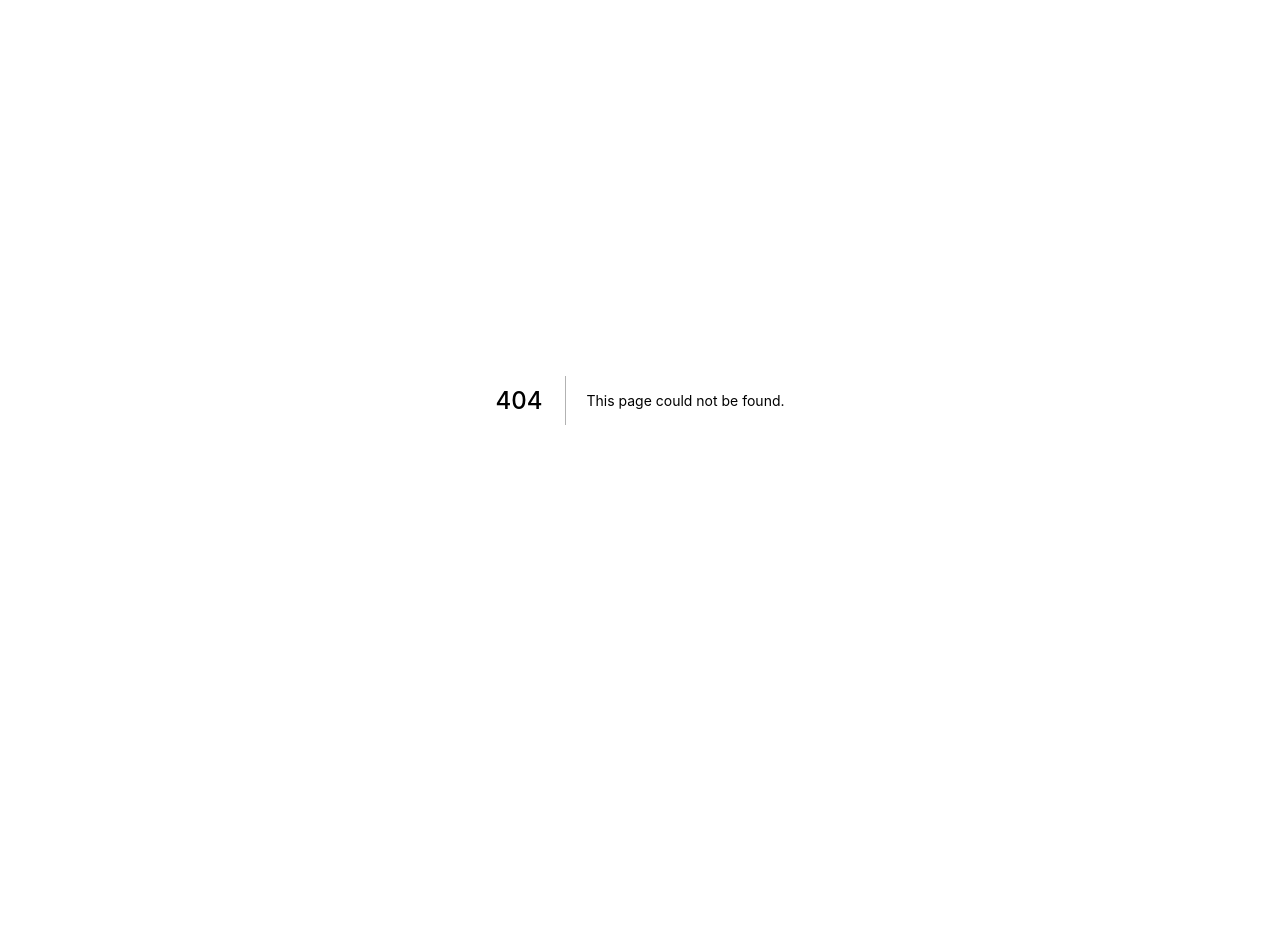
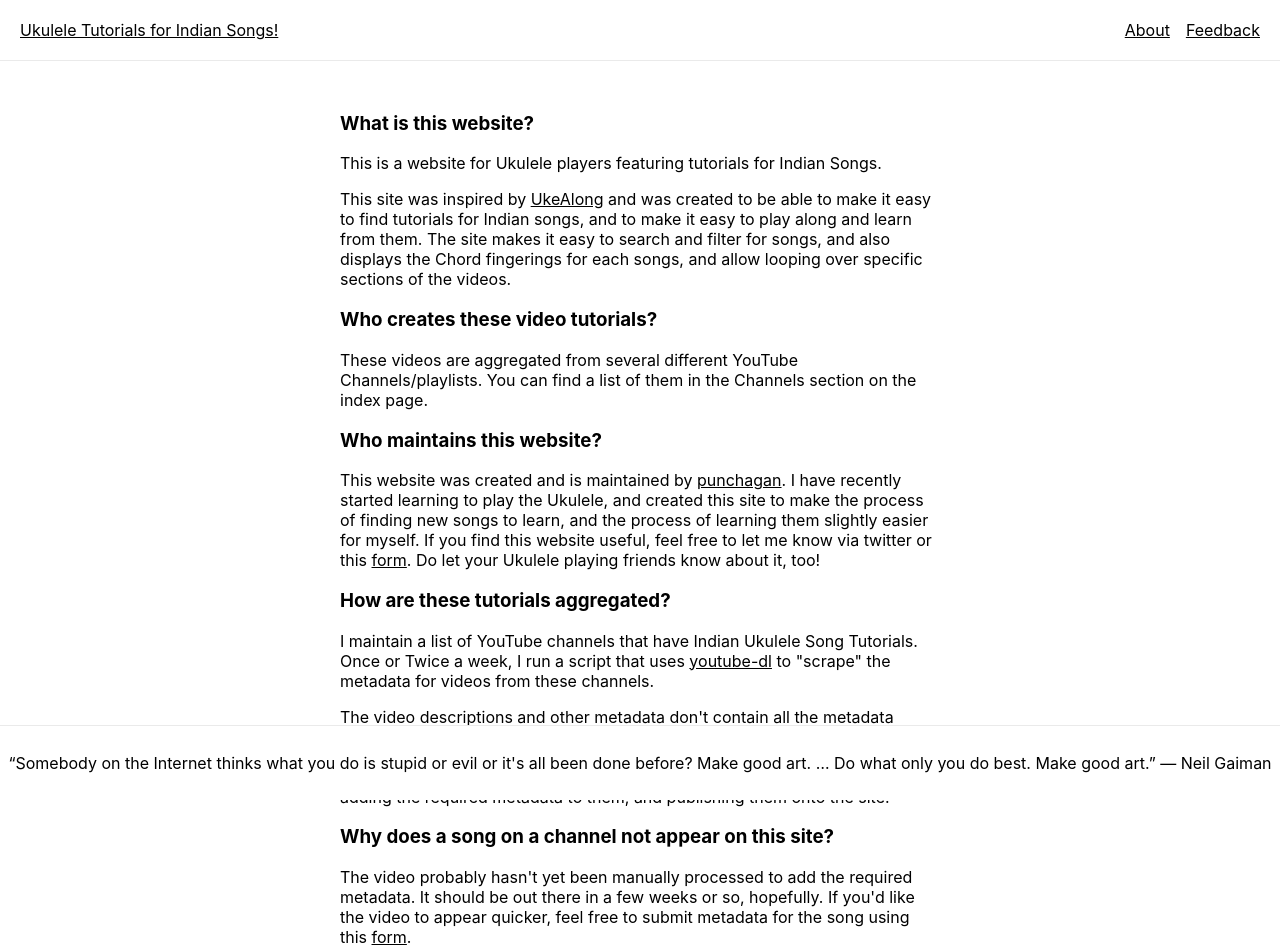
Before and after one commit to punchagan/ukulele-tutorials, a Next.js app in the folder site/: page /about in a window 1280 px wide. Before the commit this address had no page. Shown: the top 952 px of the page. Before the commit the page ends 800 px from the top, so only its background shows below. Built offline with nearby package versions, Linux system fonts and the light colour scheme.

Commit message:
Add About and Feedback pages

```diff
--- a/site/components/layout.js
+++ b/site/components/layout.js
@@ -17,12 +17,17 @@ export default function Layout({ children, title = "This is the default title" }
       </Head>
 
       <header className={styles.siteHeader}>
-        <div>
-          <Link href="/">
-            <a>Ukulele Tutorials for Indian Songs!</a>
+        <Link href="/">
+          <a className={styles.siteTitle}>Ukulele Tutorials for Indian Songs!</a>
+        </Link>
+        <nav>
+          <Link href="/about">
+            <a className={styles.navItem}>About</a>
           </Link>
-        </div>
-        <nav />
+          <Link href="/feedback">
+            <a className={styles.navItem}>Feedback</a>
+          </Link>
+        </nav>
       </header>
 
       {children}
--- /dev/null
+++ b/site/pages/about.js
@@ -0,0 +1,91 @@
+import Head from "next/head";
+import Link from "next/link";
+import Layout from "../components/layout";
+import styles from "../styles/Home.module.css";
+
+export default function About() {
+  return (
+    <Layout>
+      <Head>
+        <title>About - Ukelele Tutorials for Indian Songs</title>
+        <meta
+          name="description"
+          content="About page for Ukulele Tutorials for Indian Songs site."
+        />
+        <link rel="icon" href="/favicon.ico" />
+      </Head>
+      <div className={styles.container}>
+        <h3>What is this website?</h3>
+        <p>This is a website for Ukulele players featuring tutorials for Indian Songs.</p>
+        <p>
+          This site was inspired by <a href="https://ukealong.com">UkeAlong</a> and was created to
+          be able to make it easy to find tutorials for Indian songs, and to make it easy to play
+          along and learn from them. The site makes it easy to search and filter for songs, and also
+          displays the Chord fingerings for each songs, and allow looping over specific sections of
+          the videos.
+        </p>
+
+        <h3>Who creates these video tutorials?</h3>
+        <p>
+          These videos are aggregated from several different YouTube Channels/playlists. You can
+          find a list of them in the Channels section on the index page.
+        </p>
+
+        <h3>Who maintains this website?</h3>
+        <p>
+          This website was created and is maintained by{" "}
+          <a href="https://twitter.com/punchagan">punchagan</a>. I have recently started learning to
+          play the Ukulele, and created this site to make the process of finding new songs to learn,
+          and the process of learning them slightly easier for myself. If you find this website
+          useful, feel free to let me know via twitter or this{" "}
+          <Link href="/feedback">
+            <a>form</a>
+          </Link>
+          . Do let your Ukulele playing friends know about it, too!
+        </p>
+
+        <h3>How are these tutorials aggregated?</h3>
+        <p>
+          I maintain a list of YouTube channels that have Indian Ukulele Song Tutorials. Once or
+          Twice a week, I run a script that uses{" "}
+          <a href="https://github.com/ytdl-org/youtube-dl">youtube-dl</a> to "scrape" the metadata
+          for videos from these channels.
+        </p>
+        <p>
+          The video descriptions and other metadata don't contain all the metadata required to add a
+          video onto this site - for example, the actual chords used, artist information, start/end
+          timestamps for the actual play-along for the song. I spend some time every week manually
+          curating newly "scraped" videos, and adding the required metadata to them, and publishing
+          them onto the site.{" "}
+        </p>
+
+        <h3>Why does a song on a channel not appear on this site?</h3>
+        <p>
+          The video probably hasn't yet been manually processed to add the required metadata. It
+          should be out there in a few weeks or so, hopefully. If you'd like the video to appear
+          quicker, feel free to submit metadata for the song using this{" "}
+          <Link href="/feedback">
+            <a>form</a>
+          </Link>
+          .
+        </p>
+
+        <h3>How can I submit requests for aggregating new YouTube Channels?</h3>
+        <p>
+          Please submit information about the new channel using this{" "}
+          <Link href="/feedback">
+            <a>form</a>
+          </Link>
+          .
+        </p>
+
+        <h3>How can I submit requests for tutorials on specific songs?</h3>
+        <p>
+          You should get in touch with one of the channels from where we aggregate, and request them
+          to do a tutorial for a song. There's no way to request for new song tutorials on this
+          site, currently.
+        </p>
+      </div>
+    </Layout>
+  );
+}
--- a/site/styles/Home.module.css
+++ b/site/styles/Home.module.css
@@ -1,3 +1,9 @@
+.container {
+    margin: auto;
+    max-width: 600px;
+    padding: 2em 0;
+    margin-bottom: 75px;
+}
 .footer {
   width: 100%;
   height: 75px;
@@ -102,9 +108,15 @@
 .siteHeader {
     padding: 20px;
     flex-wrap: wrap;
-    background: lightgoldenrodyellow;
+    border-bottom: 1px solid #eaeaea;
+    display: flex;
 }
-
+.siteTitle {
+    flex: 2;
+}
+.navItem {
+    margin-left: 1em;
+}
 .currentRefinements > ul {
     grid-auto-flow: row;
 }
```
Also changed, not shown: site/pages/feedback.js (added, +30 -0 lines).
